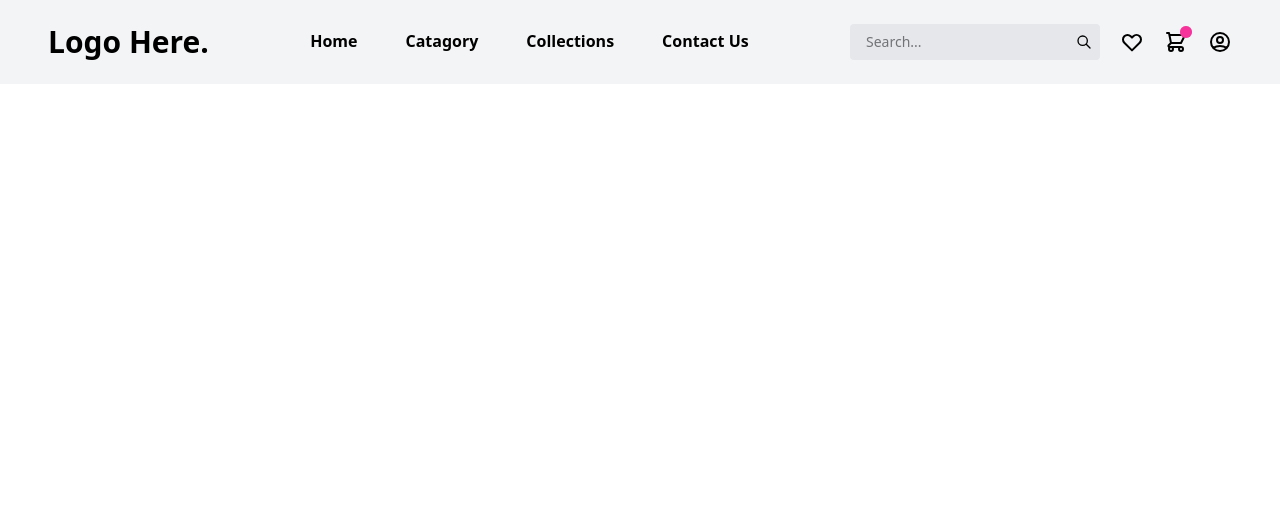
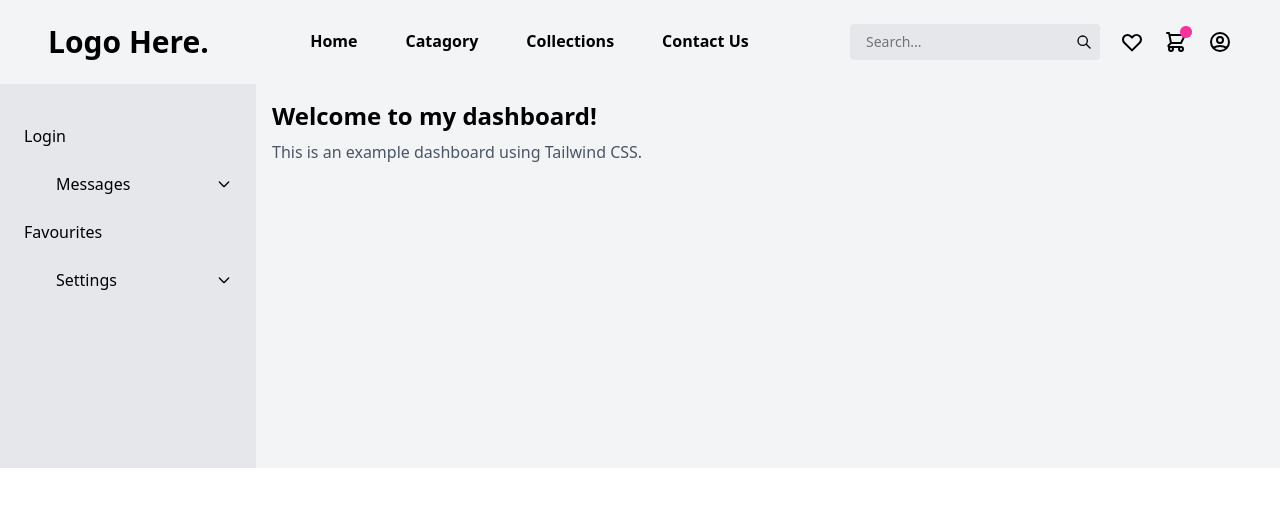
Before and after one commit to tanzil8/E-commerce-UI-, a React (Vite) app: page / in a window 1280 px wide. Shown: the top 506 px of the page. Built offline with nearby package versions, Linux system fonts and the light colour scheme.

Commit message:
Hero section 60% comp

```diff
--- /dev/null
+++ b/src/component/Hero.jsx
@@ -0,0 +1,117 @@
+const SidebarWithbanner = () => {
+    return (
+      <>
+        <div className="flex h-96 bg-gray-100">
+          {/* Mobile menu hamburger button */}
+          <label
+            htmlFor="menu-toggle"
+            className="md:hidden fixed top-24 left-4 z-20 cursor-pointer p-2 bg-black rounded-md"
+          >
+            <svg
+              xmlns="http://www.w3.org/2000/svg"
+              className="h-6 w-6 text-white"
+              fill="none"
+              viewBox="0 0 24 24"
+              stroke="currentColor"
+            >
+              <path strokeLinecap="round" strokeLinejoin="round" strokeWidth={2} d="M4 6h16M4 12h16M4 18h16" />
+            </svg>
+          </label>
+          {/* Mobile menu toggle button */}
+          <input type="checkbox" id="menu-toggle" className="hidden peer" />
+          {/* Sidebar */}
+          <div className="hidden peer-checked:flex md:flex flex-col w-64  transition-all duration-300 ease-in-out fixed md:static h-96 z-10">
+            <div className="flex flex-col flex-1 overflow-y-auto">
+              <nav className="flex-1 px-2 py-4 bg-gray-200">
+                <a href="#" className="flex items-center px-4 py-2 text-black hover:bg-gray-700 group">
+
+
+                </a>
+                {/* Login */}
+                <a href="#" className="flex items-center px-4 py-2 text-black hover:bg-gray-700 group">
+
+                  Login
+                </a>
+                {/* Messages with subitems */}
+                <div className="mb-2 relative group">
+                  <input type="checkbox" id="messages-toggle" className="hidden peer" />
+                  <label
+                    htmlFor="messages-toggle"
+                    className="flex items-center px-12 py-2 mt-2 text-black hover:bg-gray-700 cursor-pointer w-full"
+                  >
+                    Messages
+                  </label>
+                  {/* SVG Icons op hetzelfde niveau als input */}
+                  {/* <div class="absolute left-4 top-2 transform #dis-translate-y-1/2 flex items-center text-black"> */}
+
+                  {/* </div> */}
+                  {/* Arrow Icon */}
+                  <svg
+                    xmlns="http://www.w3.org/2000/svg"
+                    className="h-4 w-4 ml-auto transition-transform  peer-checked:rotate-180 absolute right-4 top-3 transform #dis--translate-y-1/2 text-black"
+                    fill="none"
+                    viewBox="0 0 24 24"
+                    stroke="currentColor"
+                  >
+                    <path strokeLinecap="round" strokeLinejoin="round" strokeWidth={2} d="M19 9l-7 7-7-7" />
+                  </svg>
+                  <div className="hidden peer-checked:flex flex-col bg-gray-200 text-gray-800 mt-1 transition-all duration-300">
+                    <a href="#" className="block px-4 py-2 hover:bg-gray-200">
+                      Subitem 1
+                    </a>
+                    <a href="#" className="block px-4 py-2 hover:bg-gray-200">
+                      Subitem 2
+                    </a>
+                  </div>
+                </div>
+                {/* Favourites */}
+                <a href="#" className="flex items-center px-4 py-2 mt-2 text-black hover:bg-gray-700 group">
+
+                  Favourites
+                </a>
+                {/* Settings with subitems */}
+                <div className="mb-2 relative group">
+                  <input type="checkbox" id="settings-toggle" className="hidden peer" />
+                  <label
+                    htmlFor="settings-toggle"
+                    className="flex items-center px-12 py-2 mt-2 text-black hover:bg-gray-700 cursor-pointer w-full"
+                  >
+                    Settings
+                  </label>
+                  {/* SVG Icons op hetzelfde niveau als input */}
+
+                  <svg
+                    xmlns="http://www.w3.org/2000/svg"
+                    className="h-4 w-4 ml-auto transition-transform transform peer-checked:rotate-180 absolute right-4 top-3 text-black"
+                    fill="none"
+                    viewBox="0 0 24 24"
+                    stroke="currentColor"
+                  >
+                    <path strokeLinecap="round" strokeLinejoin="round" strokeWidth={2} d="M19 9l-7 7-7-7" />
+                  </svg>
+                  {/* Subitems */}
+                  <div className="hidden peer-checked:flex flex-col bg-gray-200 text-gray-800 mt-1 transition-all duration-300">
+                    <a href="#" className="block px-4 py-2 hover:bg-gray-200">
+                      Subitem 1
+                    </a>
+                    <a href="#" className="block px-4 py-2 hover:bg-gray-200">
+                      Subitem 2
+                    </a>
+                  </div>
+                </div>
+              </nav>
+            </div>
+          </div>
+          {/* Main content */}
+          <div className="flex flex-col flex-1 overflow-y-auto md:ml-0 ml-0 pt-14 md:pt-0">
+            <div className="p-4">
+              <h1 className="text-2xl font-bold">Welcome to my dashboard!</h1>
+              <p className="mt-2 text-gray-600">This is an example dashboard using Tailwind CSS.</p>
+            </div>
+          </div>
+        </div>
+      </>
+    )
+  }
+
+  export default SidebarWithbanner
--- a/src/page/Home.jsx
+++ b/src/page/Home.jsx
@@ -1,10 +1,12 @@
 import React from 'react'
 import Navbar from '../component/Navbar'
+import SidebarWithbanner from '../component/Hero'
 
 const Home = () => {
   return (
    <>
    <Navbar/>
+   <SidebarWithbanner/>
    </>
   )
 }
```
